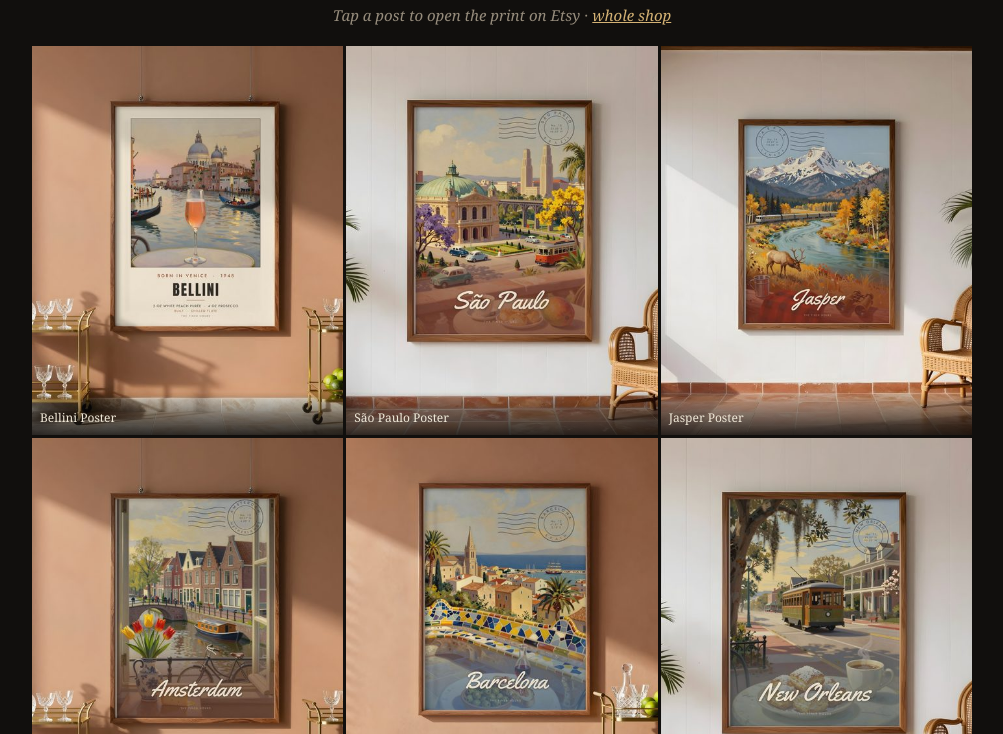
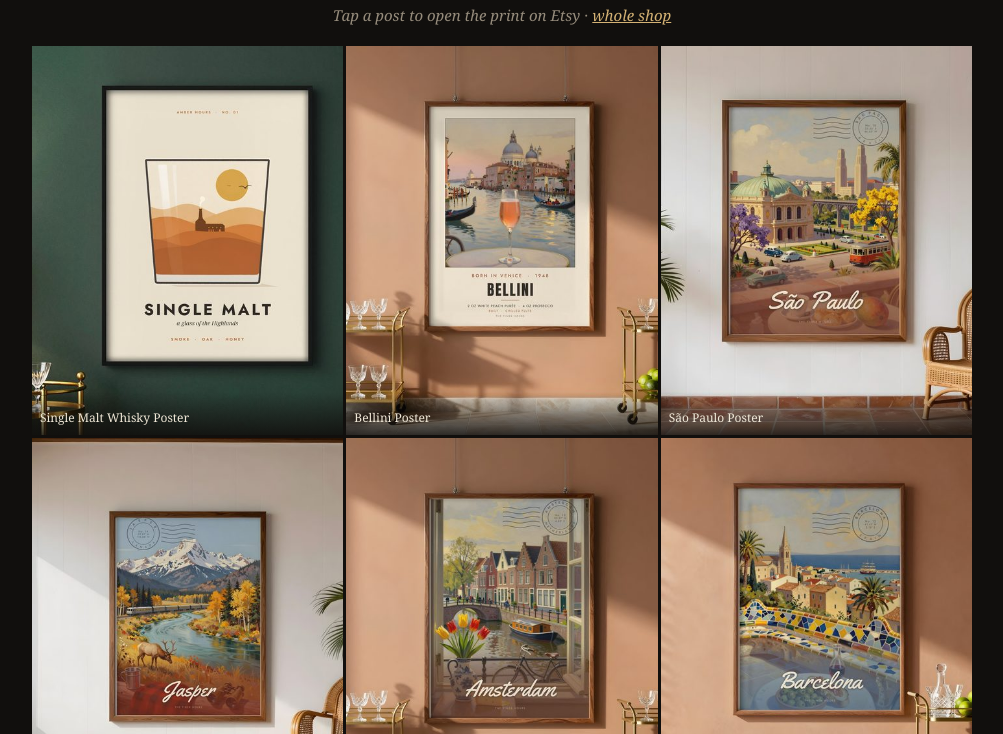
Before and after one commit to itsmedista/finer-hours, a plain HTML site: page index.html in a window 1280 px wide. Shown: the part 66-800 px from the top of the page, without its empty margins (138-1141 px from the left). Drawn offline with Linux system fonts and the light colour scheme.

Commit message:
Add post 52

```diff
--- a/index.html
+++ b/index.html
@@ -28,6 +28,7 @@ footer { text-align: center; color: var(--muted); padding: 24px 16px 40px; font-
 <p>Tap a post to open the print on Etsy · <a href="https://www.etsy.com/shop/TheFinerHours">whole shop</a></p>
 </header>
 <main>
+<a href="https://www.etsy.com/listing/4604658762" rel="noopener"><img src="img/52.jpg" width="480" height="600" loading="lazy" alt="Framed mid-century poster above a home bar: a whisky tumbler holding the Scottish Highlands: a small distillery with a smoking chimney on the ridge, a mustard sun and two gulls"><span>Single Malt Whisky Poster</span></a>
 <a href="https://www.etsy.com/listing/4617407099" rel="noopener"><img src="img/35.jpg" width="480" height="600" loading="lazy" alt="Framed Bellini poster, born in Venice 1948, on a terracotta wall between two brass bar carts with crystal glasses and limes"><span>Bellini Poster</span></a>
 <a href="https://www.etsy.com/listing/4619109917" rel="noopener"><img src="img/18.jpg" width="480" height="600" loading="lazy" alt="Framed São Paulo travel poster on a white wall beside a green shutter, a rattan armchair and a potted palm"><span>São Paulo Poster</span></a>
 <a href="https://www.etsy.com/listing/4619116372" rel="noopener"><img src="img/17.jpg" width="480" height="600" loading="lazy" alt="Framed Jasper travel poster on a white colonial veranda beside green shutters, a rattan armchair and a potted palm"><span>Jasper Poster</span></a>
```
Also changed, not shown: img/52.jpg (added).
